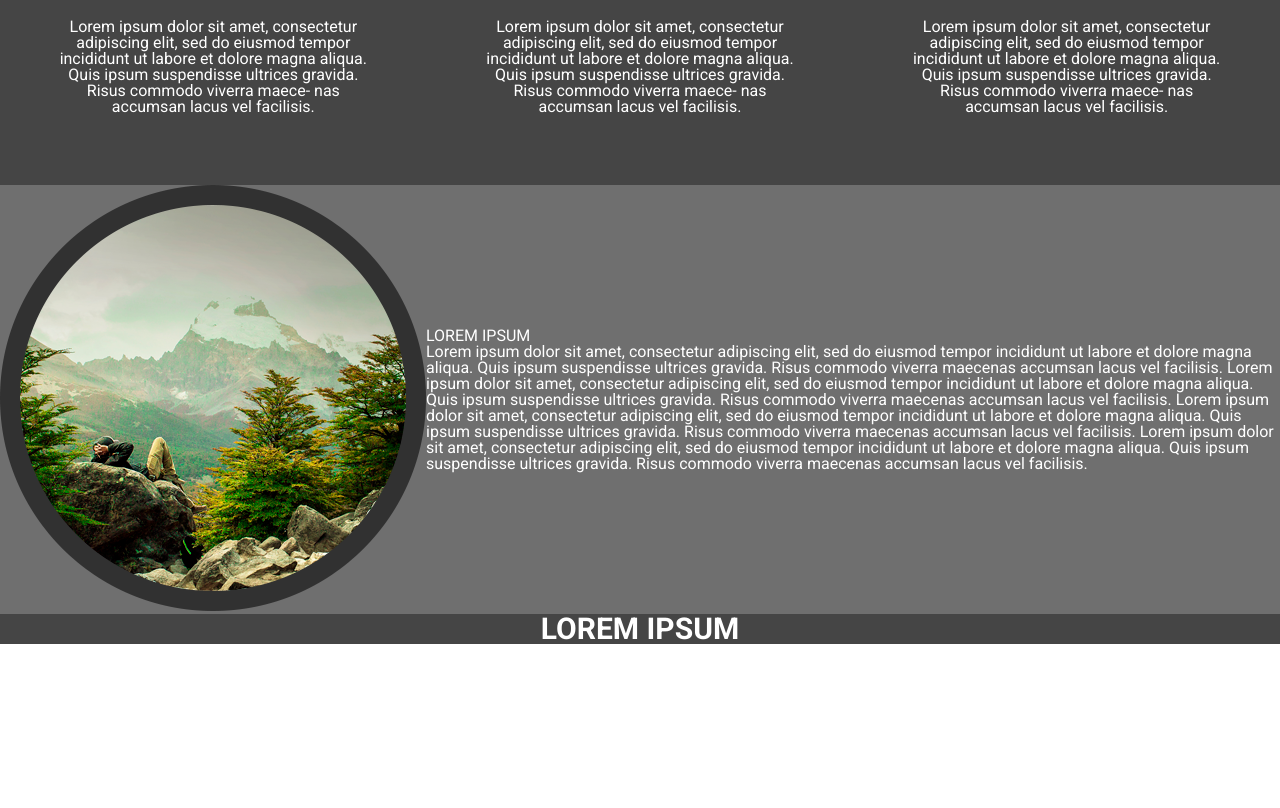
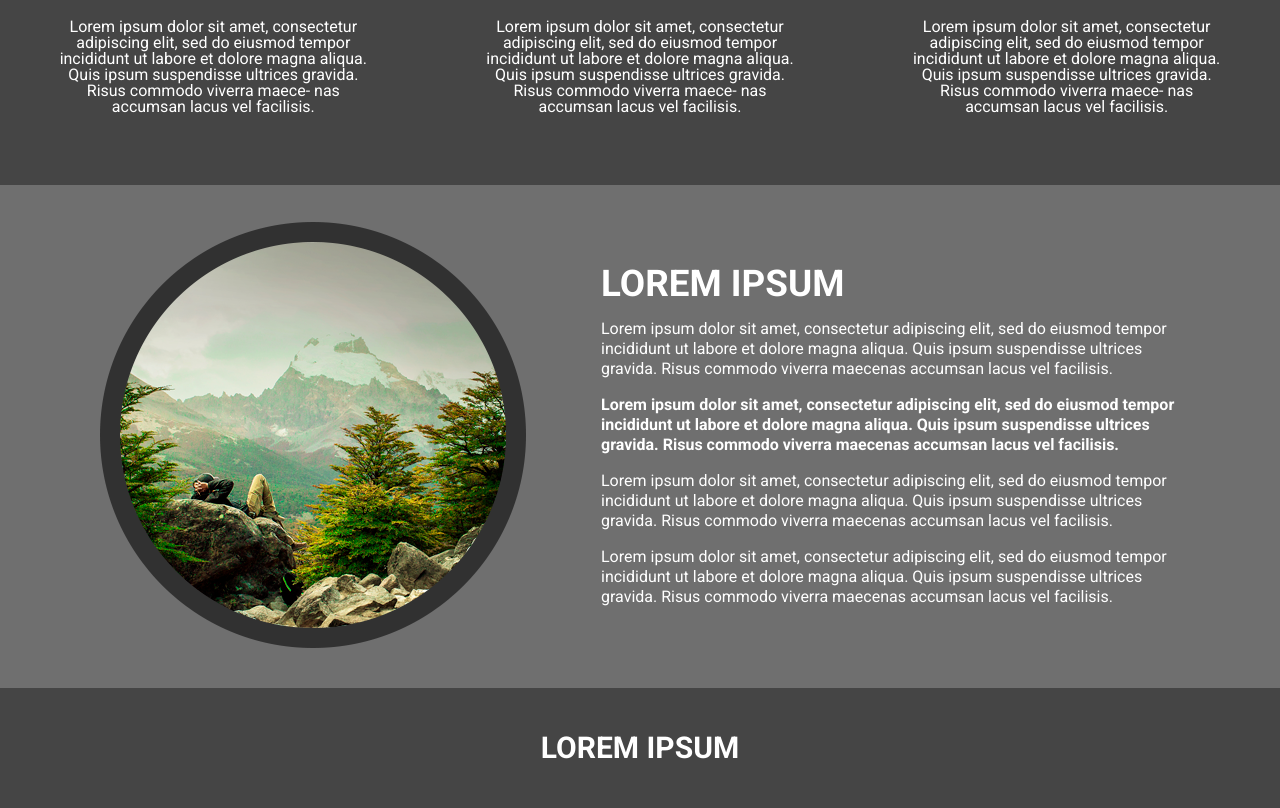
Before and after one commit to marcoscapiberibe/site-dot-digital-group, a plain HTML site: page index.html in a window 1280 px wide. Shown: the part 1078-1886 px from the top of the page. Before the commit the page ends 1724 px from the top, so only its background shows below. Drawn offline with Linux system fonts and the light colour scheme.

Commit message:
fiz: Correção de estilização no Footer e section conteudo2 no arquivo style.css.
fiz: Correção de estilização no Footer e section conteudo2 no arquivo style.css.

```diff
--- a/css/style.css
+++ b/css/style.css
@@ -115,14 +115,52 @@ body {
     flex-direction: row;
     align-items: center;
     justify-content: center;
+
+}
+
+.conteudo2-principal {
+    margin-top: 37px;
+    margin-bottom: 37px;
+    margin-left: 100px;
+
+}
+
+.conteudo2-imagem {
+    margin-right: 75px;
+}
+
+.conteudo-texto {
+    margin-right: 100px;
+}
+
+.conteudo2-titulo {
+    font-size: 2.3em;
+    font-weight: 700;
+    font-family: 'Roboto';
+}
+
+.conteudo2-item {
+    font-family: 'Roboto';
+    line-height: 20px;
+}
+
+.conteudo2-item-negrito {
+    font-family: 'Roboto';
+    line-height: 20px;
+    font-weight: bold;
 }
 
 
 /* Rodapé */
-.footer {
+footer {
+
+}
+
+.footer-conteudo {
     color: #ffffff;
     background-color: #454545;
     font-size: 30px;
     font-weight: 700;
     text-align: center;
+    padding: 45px;
 }
--- a/index.html
+++ b/index.html
@@ -14,10 +14,10 @@
 <body>
     <header id="cabecalho">
         <div class="cabecalho-imagem">
-        <div class="cabecalho-principal">
-            <h1 class="cabecalho-titulo">LOREM IPSUM</h1>
-            <p class="cabecalho-item">Lorem ipsum dolor sit amet, consectetur adipiscing elit</p>
-        </div>
+            <div class="cabecalho-principal">
+                <h1 class="cabecalho-titulo">LOREM IPSUM</h1>
+                <p class="cabecalho-item">Lorem ipsum dolor sit amet, consectetur adipiscing elit</p>
+            </div>
         </div>
     </header>
     <main>
@@ -54,16 +54,29 @@
             </div>
         </section>
         <section class="conteudo2">
-            <div>
+            <div class="conteudo2-principal">
                 <img src="../site-dot-digital-group/imagens/elipse.png" alt="" class="conteudo2-imagem">
             </div>
-            <div>
-                <h2 class="conteudo2-titulo">LOREM IPSUM</h2>
-                <p class="conteudo2-item">Lorem ipsum dolor sit amet, consectetur adipiscing elit, sed do eiusmod tempor incididunt ut labore et dolore magna aliqua. Quis ipsum suspendisse ultrices gravida. Risus commodo viverra maecenas accumsan lacus vel facilisis. Lorem ipsum dolor sit amet, consectetur adipiscing elit, sed do eiusmod tempor incididunt ut labore et dolore magna aliqua. Quis ipsum suspendisse ultrices gravida. Risus commodo viverra maecenas accumsan lacus vel facilisis. Lorem ipsum dolor sit amet, consectetur adipiscing elit, sed do eiusmod tempor incididunt ut labore et dolore magna aliqua. Quis ipsum suspendisse ultrices gravida. Risus commodo viverra maecenas accumsan lacus vel facilisis. Lorem ipsum dolor sit amet, consectetur adipiscing elit, sed do eiusmod tempor incididunt ut labore et dolore magna aliqua. Quis ipsum suspendisse ultrices gravida. Risus commodo viverra maecenas accumsan lacus vel facilisis. </p>
+            <div class="conteudo-texto">
+                <h2 class="conteudo2-titulo">LOREM IPSUM</h2><br>
+                <p class="conteudo2-item">Lorem ipsum dolor sit amet, consectetur adipiscing elit, sed do eiusmod tempor
+                    incididunt ut labore et dolore magna aliqua. Quis ipsum suspendisse ultrices gravida. Risus commodo
+                    viverra maecenas accumsan lacus vel facilisis.</p><br>
+                <p class="conteudo2-item-negrito">Lorem ipsum dolor sit amet, consectetur adipiscing elit, sed do eiusmod tempor incididunt ut
+                    labore et dolore magna aliqua. Quis ipsum suspendisse ultrices gravida. Risus commodo viverra
+                    maecenas accumsan lacus vel facilisis.</p><br>
+                <p class="conteudo2-item">Lorem ipsum dolor sit amet, consectetur adipiscing elit, sed do eiusmod tempor incididunt ut labore
+                    et dolore magna aliqua. Quis ipsum suspendisse ultrices gravida. Risus commodo viverra maecenas
+                    accumsan lacus vel facilisis.</p><br>
+                <p class="conteudo2-item">Lorem ipsum dolor sit amet, consectetur adipiscing elit, sed do eiusmod tempor incididunt ut labore
+                    et dolore magna aliqua. Quis ipsum suspendisse ultrices gravida. Risus commodo viverra maecenas
+                    accumsan lacus vel facilisis. </p>
             </div>
         </section>
     </main>
-    <footer class="footer">LOREM IPSUM</footer>
+    <footer>
+        <p class="footer-conteudo">LOREM IPSUM</p>
+    </footer>
 
 </body>
 
```
